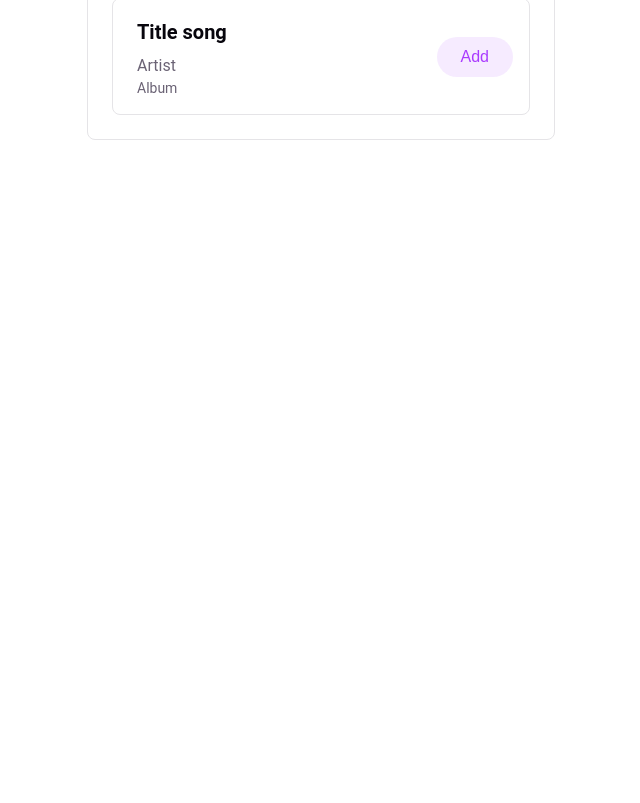
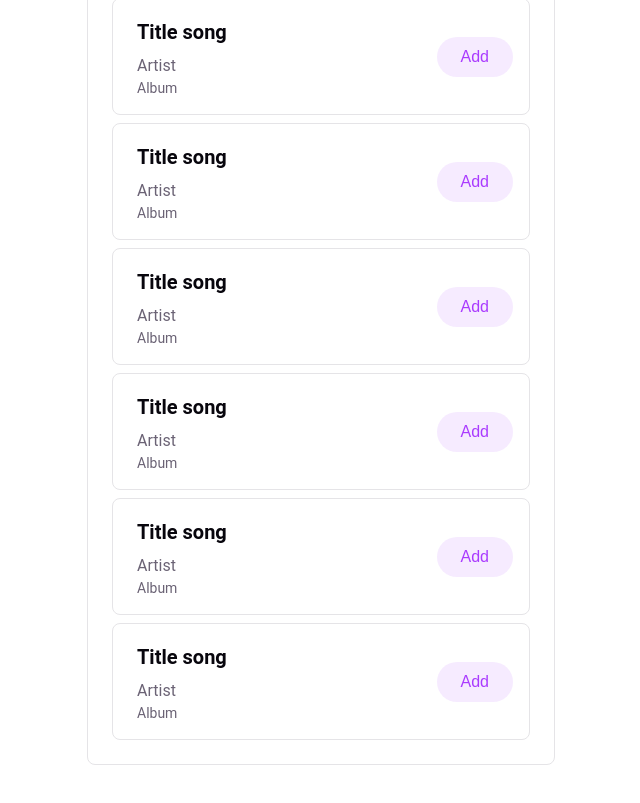
Before and after one commit to josegamundi/jammming-app, a React (Vite) app: page / in a window 1280 px wide. Shown: the part 2260-3063 px from the top of the page, without its empty margins (73-713 px from the left). Before the commit the page ends 2448 px from the top, so only its background shows below. Built offline with nearby package versions, Linux system fonts and the light colour scheme.

Commit message:
feat(SearchResult): print song list as a result of a search

```diff
--- a/src/App.jsx
+++ b/src/App.jsx
@@ -1,3 +1,5 @@
+import { mockMusicLibrary } from './utils/mockData';
+
 import SearchBar from './components/features/SearchBar/SearchBar';
 import SearchResult from './components/features/SearchResult/SearchResult';
 import Playlist from './components/features/Playlist/Playlist';
@@ -17,7 +19,7 @@ function App() {
           <SearchBar />
         </div>
         <div className={`${styles.section02} ${styles.row}`}>
-          <SearchResult />
+          <SearchResult searchResults={mockMusicLibrary} />
           <Playlist />
         </div>
       </main>
--- a/src/components/features/SearchResult/SearchResult.jsx
+++ b/src/components/features/SearchResult/SearchResult.jsx
@@ -2,26 +2,23 @@ import TrackList from '../../ui/TrackList/TrackList';
 import Track from '../../ui/Track/Track';
 import styles from './SearchResult.module.css';
 
-function SearchResult() {
+function SearchResult(props) {
   return (
     <div className={styles.searchResult}>
       <h2 className={styles.searchResultTitle}>All songs</h2>
       <TrackList>
-        <Track />
-        <Track />
-        <Track />
-        <Track />
-        <Track />
-        <Track />
-        <Track />
-        <Track />
-        <Track />
-        <Track />
-        <Track />
-        <Track />
-        <Track />
-        <Track />
-        <Track />
+        {
+          props.searchResults.map((song) => {
+            return (
+              <Track
+                key={song.id}
+                title={song.title}
+                artist={song.artist}
+                album={song.album}
+              />
+            )
+          })
+        }
       </TrackList>
     </div>
   )
```
